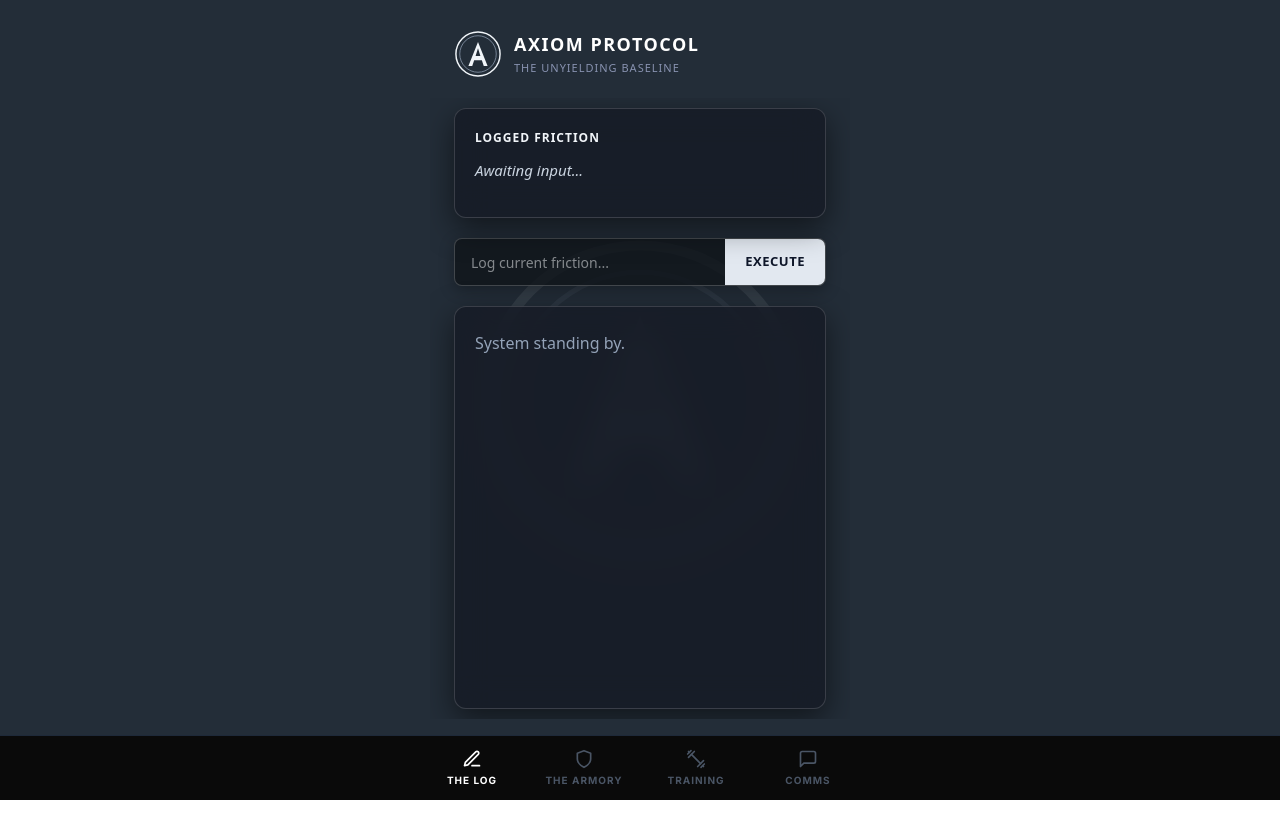
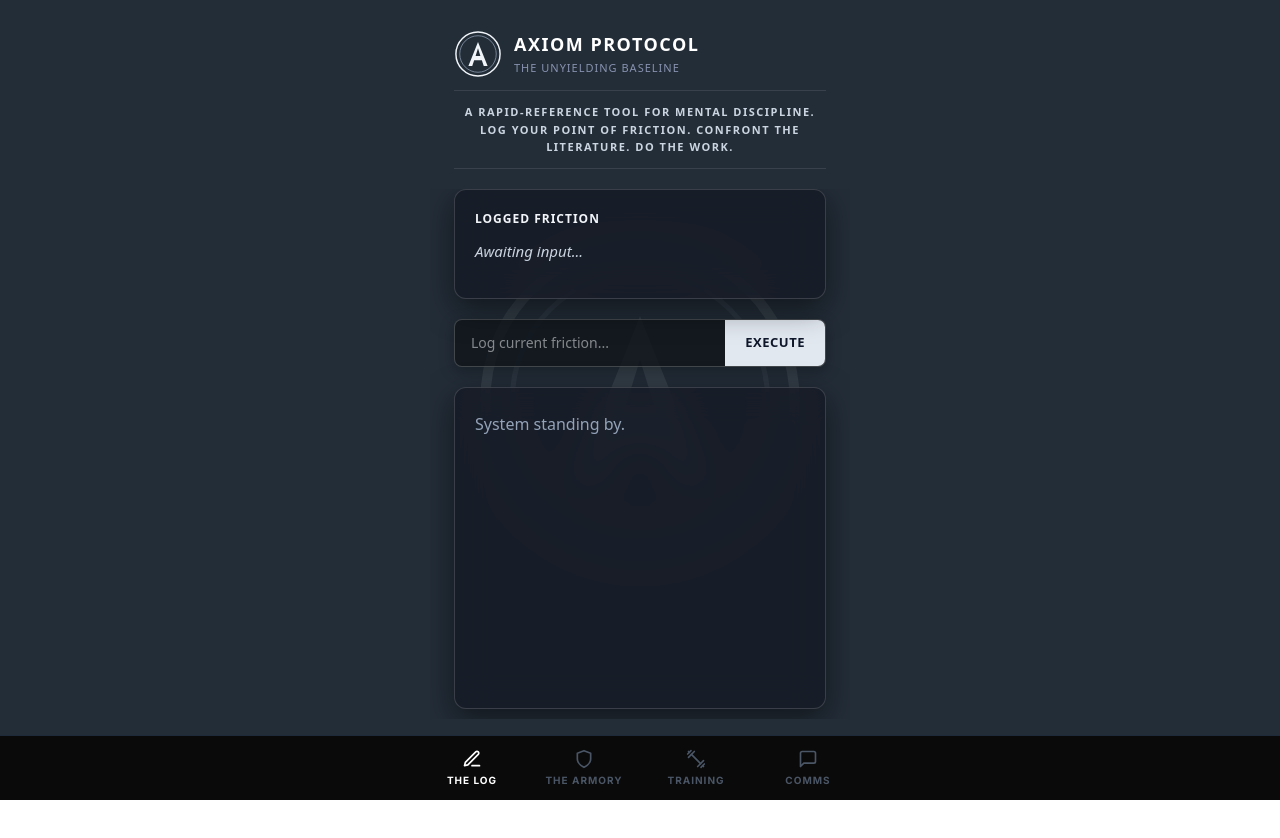
Before and after one commit to jlrusso401-bot/axiom-protocol-core, a Next.js app in the folder axiom-app/: page / in a window 1280 px wide. Shown: the top 838 px of the page. Built offline with nearby package versions, Linux system fonts and the light colour scheme.

Commit message:
Updated operational brief UI

```diff
--- a/axiom-app/app/page.tsx
+++ b/axiom-app/app/page.tsx
@@ -50,7 +50,6 @@ export default function HomePage() {
     marginBottom: '16px',
   };
 
-  // Mini tactical logo for headers
   const TacticalBullet = () => (
     <svg width="14" height="14" viewBox="0 0 100 100" style={{ marginRight: '10px', flexShrink: 0, marginTop: '2px' }}>
       <circle cx="50" cy="50" r="46" fill="none" stroke="#94A3B8" strokeWidth="8"/>
@@ -58,12 +57,10 @@ export default function HomePage() {
     </svg>
   );
 
-  // Diamond bullet for list items and text blocks
   const DiamondBullet = () => (
     <div style={{ width: '6px', height: '6px', backgroundColor: '#64748B', transform: 'rotate(45deg)', marginTop: '8px', marginRight: '10px', flexShrink: 0 }} />
   );
 
-  // Updated parser: safely extracts sections
   const parseProtocolResponse = (text: string) => {
     if (!text) return null;
     if (text.includes('**Direct Reframe**')) {
@@ -79,7 +76,6 @@ export default function HomePage() {
 
   const parsedData = parseProtocolResponse(response);
 
-  // Helper to strip hallucinated markdown bullets from the AI so we don't get double bullets
   const cleanText = (text: string | undefined) => {
     if (!text) return '';
     return text.replace(/^[\*\-\•]\s*/, '');
@@ -95,8 +91,8 @@ export default function HomePage() {
         </div>
 
         {/* Header */}
-        <div style={{ padding: '30px 24px 20px', display: 'flex', alignItems: 'center', gap: '12px', zIndex: 10, flexShrink: 0 }}>
-          <div style={{ width: '48px', height: '48px', display: 'flex', alignItems: 'center', justifyContent: 'center' }}>
+        <div style={{ padding: '30px 24px 12px', display: 'flex', alignItems: 'center', gap: '12px', zIndex: 10, flexShrink: 0 }}>
+          <div style={{ width: '48px', height: '48px', display: 'flex', alignItems: 'center', justifyContent: 'center', flexShrink: 0 }}>
             <img src="/logo.svg" alt="Axiom Logo" style={{ width: '100%', height: '100%', objectFit: 'contain' }} />
           </div>
           <div>
@@ -105,8 +101,17 @@ export default function HomePage() {
           </div>
         </div>
 
+        {/* Operational Brief */}
+        <div style={{ padding: '0 24px 20px', zIndex: 10, flexShrink: 0 }}>
+          <div style={{ borderTop: '1px solid rgba(255, 255, 255, 0.1)', borderBottom: '1px solid rgba(255, 255, 255, 0.1)', padding: '12px 0', textAlign: 'center' }}>
+            <p style={{ color: '#CBD5E1', fontSize: '11px', fontWeight: '700', textTransform: 'uppercase', letterSpacing: '1.5px', lineHeight: '1.6', margin: 0 }}>
+              A rapid-reference tool for mental discipline.<br />Log your point of friction. Confront the literature. Do the work.
+            </p>
+          </div>
+        </div>
+
         {/* Main Interface Area */}
-        <div style={{ flex: 1, padding: '10px 24px', display: 'flex', flexDirection: 'column', gap: '20px', overflow: 'hidden', position: 'relative', zIndex: 10 }}>
+        <div style={{ flex: 1, padding: '0 24px 10px', display: 'flex', flexDirection: 'column', gap: '20px', overflow: 'hidden', position: 'relative', zIndex: 10 }}>
 
           {/* Top Glass: Logged Friction */}
           <div style={{ ...outerGlassStyle, flexShrink: 0, minHeight: '110px' }}>
```
